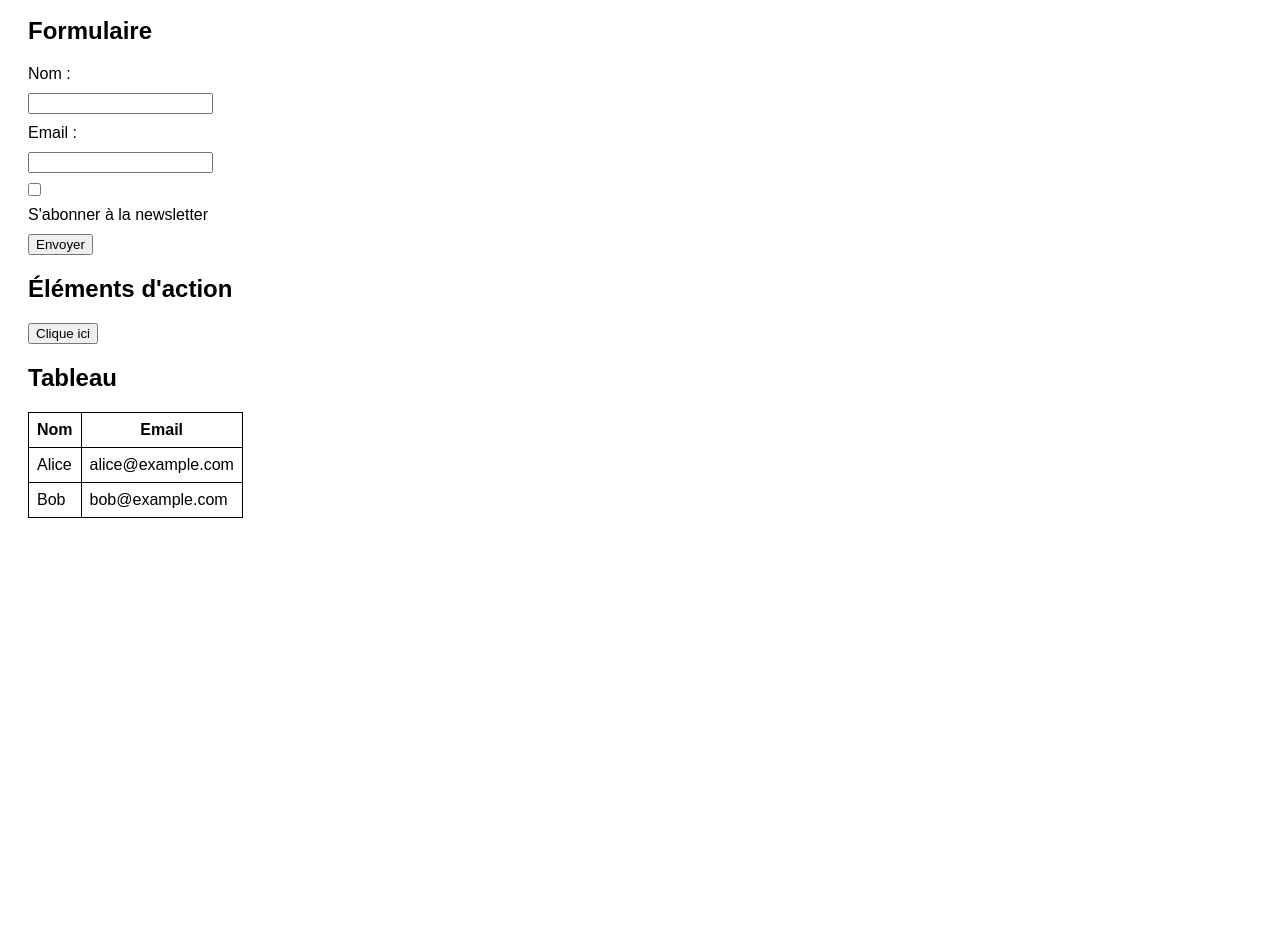
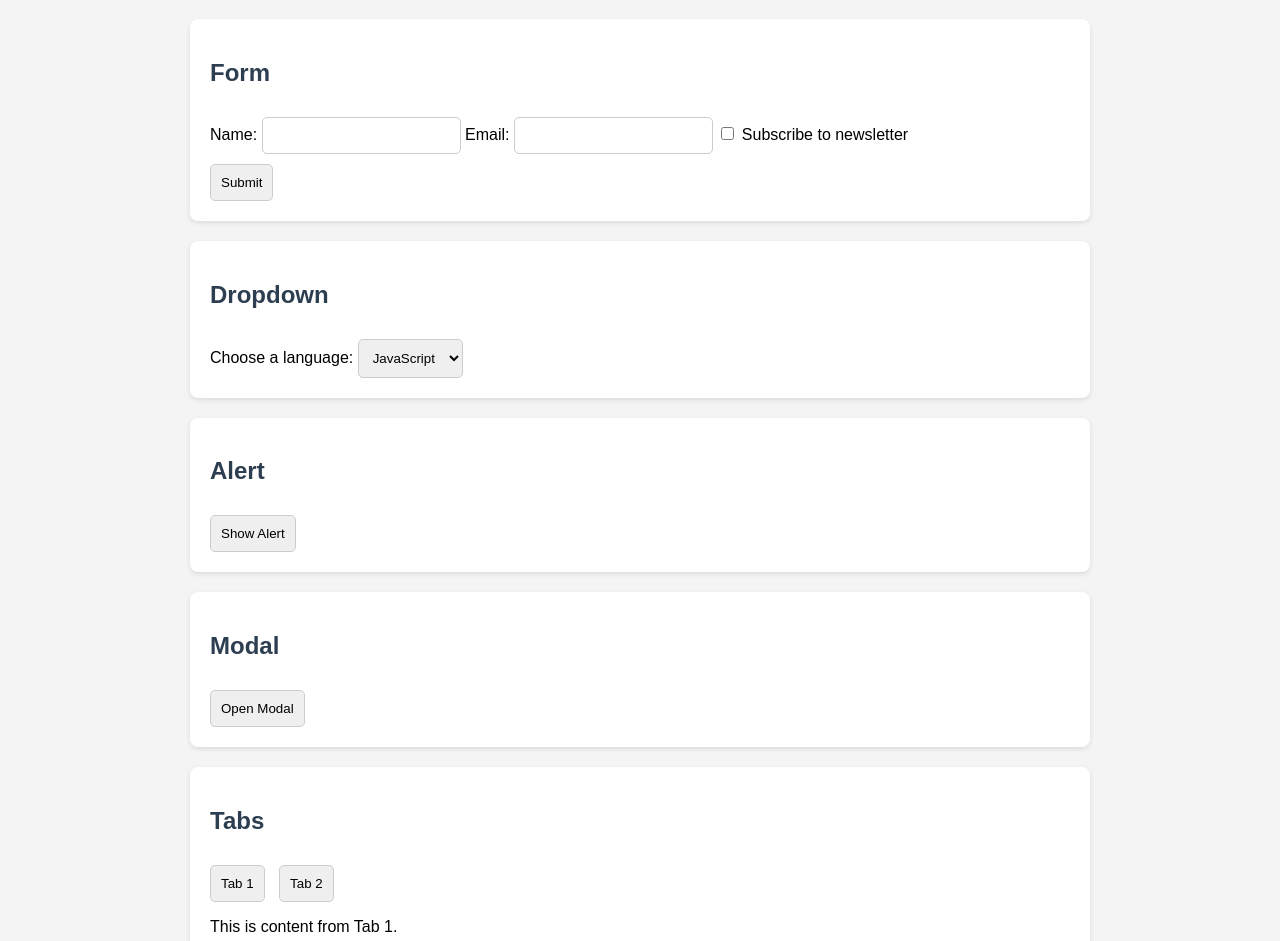
Before and after one commit to RabebChTraining/test-automation-training, a plain HTML site: page index.html in a window 1280 px wide. Shown: the part 91-1032 px from the top of the page. Before the commit the page ends 800 px from the top, so only its background shows below. Drawn offline with Linux system fonts and the light colour scheme.

Commit message:
Update index.html

```diff
--- a/index.html
+++ b/index.html
@@ -1,52 +1,102 @@
 <!DOCTYPE html>
-<html lang="fr">
+<html lang="en">
 <head>
   <meta charset="UTF-8">
-  <title>Site de test automatisation</title>
+  <title>Automation Practice Site</title>
   <style>
-    body { font-family: Arial, sans-serif; padding: 20px; }
-    label, input, button { display: block; margin: 10px 0; }
-    table { border-collapse: collapse; margin-top: 20px; }
-    table, th, td { border: 1px solid black; padding: 8px; }
+    body { font-family: Arial, sans-serif; padding: 30px; max-width: 900px; margin: auto; background: #f4f4f4; }
+    h1, h2 { color: #2c3e50; }
+    .section { background: #fff; padding: 20px; border-radius: 8px; margin-bottom: 20px; box-shadow: 0 2px 5px rgba(0,0,0,0.1); }
+    button, input, select { margin-top: 10px; padding: 10px; border-radius: 5px; border: 1px solid #ccc; }
+    table { border-collapse: collapse; width: 100%; margin-top: 10px; }
+    table, th, td { border: 1px solid #ccc; padding: 10px; text-align: left; }
+    .tab-content { display: none; }
+    .tab-content.active { display: block; }
+    .tabs button { margin-right: 10px; }
   </style>
 </head>
 <body>
 
-  <h1>Bienvenue sur le site de test</h1>
+  <h1>Automation Practice Site</h1>
 
-  <h2>Formulaire</h2>
-  <form id="formulaire">
-    <label for="nom">Nom :</label>
-    <input type="text" id="nom" name="nom">
+  <!-- Form Section -->
+  <div class="section">
+    <h2>Form</h2>
+    <form id="testForm">
+      <label for="name">Name:</label>
+      <input type="text" id="name">
 
-    <label for="email">Email :</label>
-    <input type="email" id="email" name="email">
+      <label for="email">Email:</label>
+      <input type="email" id="email">
 
-    <label><input type="checkbox" id="newsletter"> S'abonner à la newsletter</label>
+      <label><input type="checkbox" id="subscribe"> Subscribe to newsletter</label><br>
 
-    <button type="submit">Envoyer</button>
-  </form>
+      <button type="submit">Submit</button>
+    </form>
+  </div>
 
-  <h2>Éléments d'action</h2>
-  <button id="clicTest">Clique ici</button>
-  <p id="message" style="color: green; font-weight: bold;"></p>
+  <!-- Dropdown Section -->
+  <div class="section">
+    <h2>Dropdown</h2>
+    <label for="language">Choose a language:</label>
+    <select id="language">
+      <option value="js">JavaScript</option>
+      <option value="ts">TypeScript</option>
+      <option value="java">Java</option>
+    </select>
+  </div>
 
-  <h2>Tableau</h2>
-  <table>
-    <tr><th>Nom</th><th>Email</th></tr>
-    <tr><td>Alice</td><td>alice@example.com</td></tr>
-    <tr><td>Bob</td><td>bob@example.com</td></tr>
-  </table>
+  <!-- Alert Section -->
+  <div class="section">
+    <h2>Alert</h2>
+    <button onclick="alert('This is an alert!')">Show Alert</button>
+  </div>
+
+  <!-- Modal Section -->
+  <div class="section">
+    <h2>Modal</h2>
+    <button onclick="document.getElementById('modal').style.display='block'">Open Modal</button>
+    <div id="modal" style="display:none; background:#fff; padding:20px; border:1px solid #ccc; border-radius:8px; margin-top:10px;">
+      <p>This is a modal box. Click the button below to close it.</p>
+      <button onclick="document.getElementById('modal').style.display='none'">Close</button>
+    </div>
+  </div>
+
+  <!-- Tabs Section -->
+  <div class="section">
+    <h2>Tabs</h2>
+    <div class="tabs">
+      <button onclick="openTab('tab1')">Tab 1</button>
+      <button onclick="openTab('tab2')">Tab 2</button>
+    </div>
+    <div id="tab1" class="tab-content active">
+      <p>This is content from Tab 1.</p>
+    </div>
+    <div id="tab2" class="tab-content">
+      <p>This is content from Tab 2.</p>
+    </div>
+  </div>
+
+  <!-- Table Section -->
+  <div class="section">
+    <h2>Sample Table</h2>
+    <table>
+      <tr><th>Name</th><th>Email</th></tr>
+      <tr><td>Alice</td><td>alice@example.com</td></tr>
+      <tr><td>Bob</td><td>bob@example.com</td></tr>
+    </table>
+  </div>
 
   <script>
-    document.getElementById("clicTest").addEventListener("click", function() {
-      document.getElementById("message").textContent = "Tu as cliqué !";
+    document.getElementById("testForm").addEventListener("submit", function(e) {
+      e.preventDefault();
+      alert("Form submitted!");
     });
 
-    document.getElementById("formulaire").addEventListener("submit", function(e) {
-      e.preventDefault();
-      alert("Formulaire soumis !");
-    });
+    function openTab(id) {
+      document.querySelectorAll('.tab-content').forEach(el => el.classList.remove('active'));
+      document.getElementById(id).classList.add('active');
+    }
   </script>
 
 </body>
```
